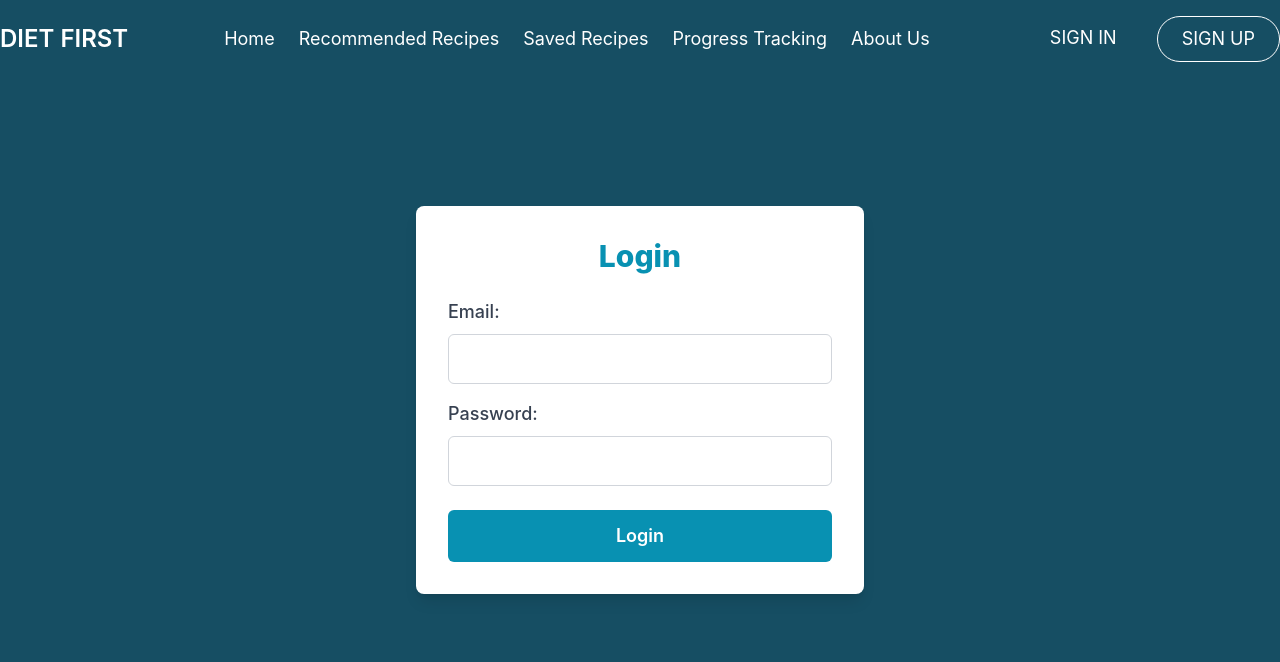
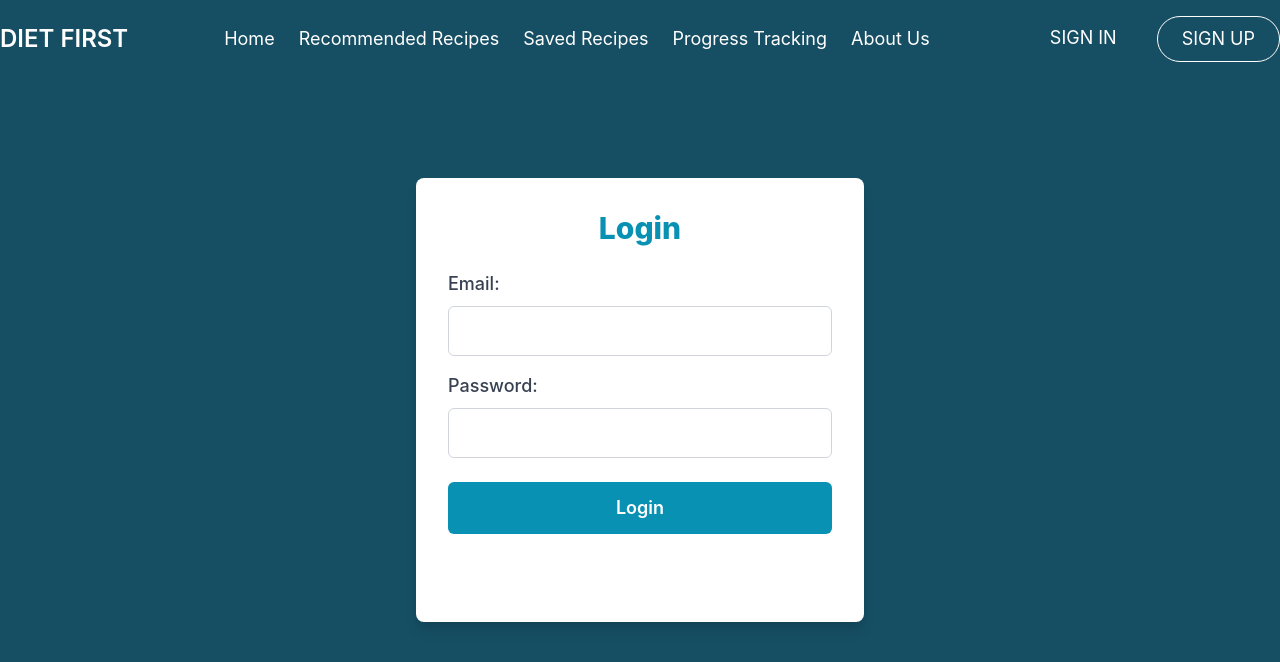
Before and after one commit to DietFirst/DietFirst, a React (Vite) app in the folder frontend/: page /login in a window 1280 px wide. Shown: the top 662 px of the page. Built offline with nearby package versions, Linux system fonts and the light colour scheme; no server answers; a web font is replaced by a local one.

Commit message:
added oauth with google

```diff
--- a/frontend/package.json
+++ b/frontend/package.json
@@ -11,6 +11,7 @@
   },
   "dependencies": {
     "@radix-ui/react-dialog": "^1.1.2",
+    "@react-oauth/google": "^0.12.1",
     "all": "^0.0.0",
     "axios": "^1.7.7",
     "react": "^18.3.1",
--- a/frontend/src/components/Login.jsx
+++ b/frontend/src/components/Login.jsx
@@ -1,6 +1,7 @@
 import React, { useState } from "react";
 import axios from "axios";
 import Navbar from "./Navbar";
+import { GoogleOAuthProvider, GoogleLogin } from '@react-oauth/google';
 
 function Login({ onLogin }) {
   const [email, setEmail] = useState("");
@@ -38,9 +39,19 @@ function Login({ onLogin }) {
     }
   };
 
+  const handleGoogleLogin = (credentialResponse) => {
+    console.log("Google login success:", credentialResponse);
+    // Here, you can use the credentialResponse.token to authenticate with your server or Google APIs
+  };
+
+  const handleGoogleLoginError = () => {
+    console.log('Google Login Failed');
+  };
+
   return (
+    <GoogleOAuthProvider clientId={import.meta.env.VITE_GOOGLE_CLIENT_ID}>
       <div className="h-screen flex items-center justify-center p-6">
-      <Navbar></Navbar>
+        <Navbar />
         <div className="max-w-md w-full bg-white p-8 rounded-lg shadow-lg">
           <h2 className="text-3xl font-extrabold text-center text-cyan-600 mb-6">Login</h2>
 
@@ -78,8 +89,22 @@ function Login({ onLogin }) {
           </form>
 
           {error && <p className="text-red-500 mt-4 text-center">{error}</p>}
+
+          {/* Google Login Button with full width */}
+          <div className="mt-4">
+            <GoogleLogin
+              onSuccess={handleGoogleLogin}
+              onError={handleGoogleLoginError}
+              useOneTap
+              shape="rectangular"
+              size="large"
+              width="full"
+
+            />
           </div>
         </div>
+      </div>
+    </GoogleOAuthProvider>
   );
 }
 
--- a/frontend/src/main.jsx
+++ b/frontend/src/main.jsx
@@ -2,9 +2,14 @@ import { StrictMode } from 'react'
 import { createRoot } from 'react-dom/client'
 import App from './App.jsx'
 import './index.css'
+import { GoogleOAuthProvider } from '@react-oauth/google';
+
+const clientId = import.meta.env.VITE_GOOGLE_CLIENT_ID; // For Vite
 
 createRoot(document.getElementById('root')).render(
   <StrictMode>
-    <App />
+    <GoogleOAuthProvider clientId={clientId}>
+      <App />
+    </GoogleOAuthProvider>
   </StrictMode>,
 )
```
Also changed, not shown: 1 other file (tests, documents, lock files or other folders). Lines whose indentation alone changed are shown as unchanged.
